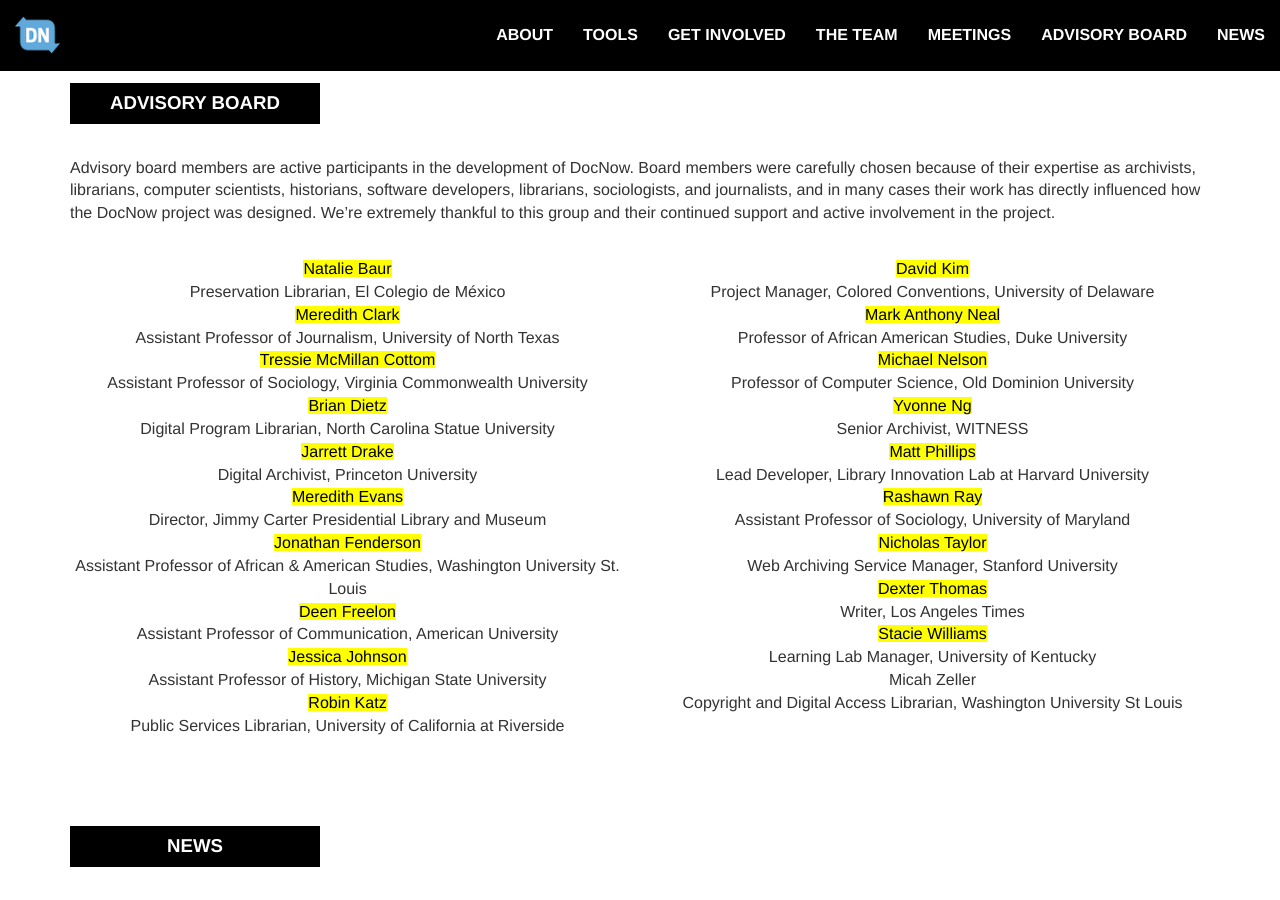
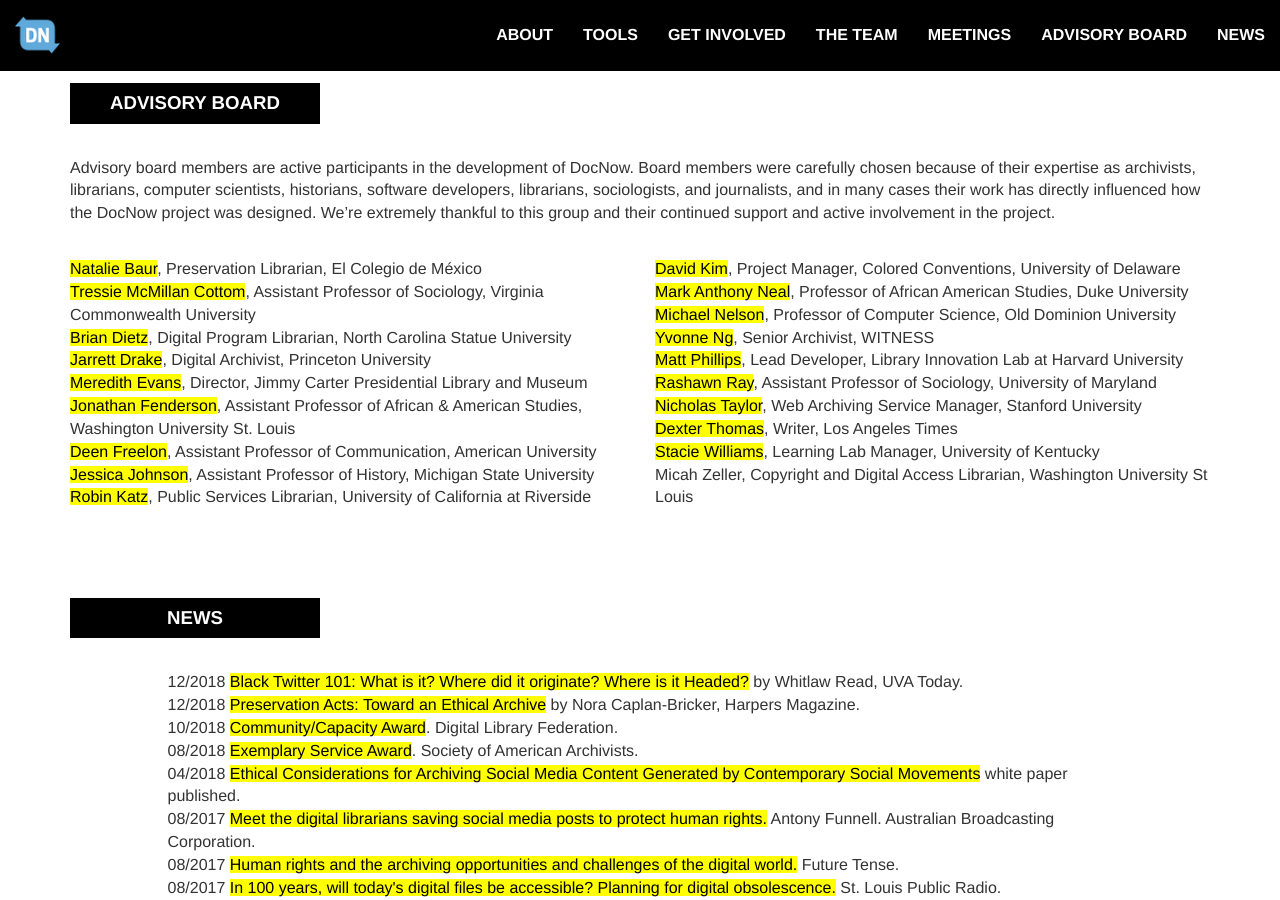
Before and after one commit to DocNow/docnow.github.io, a Jekyll site: the page built from index.html, in a window 1280 px wide and 900 px high, scrolled down 3717 px. Built offline with Jekyll 4.4.1, drawn with Linux system fonts in a browser that asks for light colours.

Commit message:
clean up advisory board
advisory board edits

```diff
--- a/index.html
+++ b/index.html
@@ -355,29 +355,28 @@
             </div>
             <br>
             <div class="row advisors">
-                <div class="col-lg-6 col-md-6 text-center">
-                    <a href="http://nataliembaur.com/" target="_blank">Natalie Baur</a><br>Preservation Librarian, El Colegio de México<br>
-                    <a href="http://journalism.unt.edu/people/meredith-clark" target="_blank">Meredith Clark</a><br>Assistant Professor of Journalism, University of North Texas<br>
-                    <a href="https://tressiemc.com/" target="_blank">Tressie McMillan Cottom</a><br>Assistant Professor of Sociology, Virginia Commonwealth University<br>
-                    <a href="https://www.lib.ncsu.edu/staff/bjdietz" target="_blank">Brian Dietz</a><br>Digital Program Librarian, North Carolina Statue University<br>
-                    <a href="https://library.princeton.edu/staff/jmdrake" target="_blank">Jarrett Drake</a><br>Digital Archivist, Princeton University<br>
-                    <a href="https://www.linkedin.com/in/meredith-evans-ph-d-5731842" target="_blank">Meredith Evans</a><br>Director, Jimmy Carter Presidential Library and Museum<br>
-                    <a href="https://afas.wustl.edu/people/jonathan-fenderson" target="_blank">Jonathan Fenderson</a><br>Assistant Professor of African &amp; American Studies, Washington University St. Louis<br>
-                    <a href="http://dfreelon.org/" target="_blank">Deen Freelon</a><br>Assistant Professor of Communication, American University<br>
-                    <a href="http://jmjohnso.com/" target="_blank">Jessica Johnson</a><br>Assistant Professor of History, Michigan State University<br>
-                    <a href="http://www.robinmkatz.com/" target="_blank">Robin Katz</a><br>Public Services Librarian, University of California at Riverside
+                <div class="col-lg-6 col-md-6">
+                    <a href="http://nataliembaur.com/" target="_blank">Natalie Baur</a>, Preservation Librarian, El Colegio de México<br>
+                    <a href="https://tressiemc.com/" target="_blank">Tressie McMillan Cottom</a>, Assistant Professor of Sociology, Virginia Commonwealth University<br>
+                    <a href="https://www.lib.ncsu.edu/staff/bjdietz" target="_blank">Brian Dietz</a>, Digital Program Librarian, North Carolina Statue University<br>
+                    <a href="https://library.princeton.edu/staff/jmdrake" target="_blank">Jarrett Drake</a>, Digital Archivist, Princeton University<br>
+                    <a href="https://www.linkedin.com/in/meredith-evans-ph-d-5731842" target="_blank">Meredith Evans</a>, Director, Jimmy Carter Presidential Library and Museum<br>
+                    <a href="https://afas.wustl.edu/people/jonathan-fenderson" target="_blank">Jonathan Fenderson</a>, Assistant Professor of African &amp; American Studies, Washington University St. Louis<br>
+                    <a href="http://dfreelon.org/" target="_blank">Deen Freelon</a>, Assistant Professor of Communication, American University<br>
+                    <a href="http://jmjohnso.com/" target="_blank">Jessica Johnson</a>, Assistant Professor of History, Michigan State University<br>
+                    <a href="http://www.robinmkatz.com/" target="_blank">Robin Katz</a>, Public Services Librarian, University of California at Riverside
                 </div>
-                <div class="col-lg-6 col-md-6 text-center">
-                    <a href="http://coloredconventions.org/about-us">David Kim</a><br>Project Manager, Colored Conventions, University of Delaware<br>
-                    <a href="http://aaas.duke.edu/people?Gurl=%2Faas%2FAAAS&Uid=3851&subpage=profile" target="_blank">Mark Anthony Neal</a><br>Professor of African American Studies, Duke University<br>
-                    <a href="http://www.cs.odu.edu/~mln/" target="_blank">Michael Nelson</a><br>Professor of Computer Science, Old Dominion University<br>
-                    <a href="https://witness.org/portfolio_page/yvonne-ng/" target="_blank">Yvonne Ng</a><br>Senior Archivist, WITNESS<br>
-                    <a href="http://mattphillips.info/" target="_blank">Matt Phillips</a><br>Lead Developer, Library Innovation Lab at Harvard University<br>
-                    <a href="https://socy.umd.edu/facultyprofile/Ray/Rashawn" target="_blank">Rashawn Ray</a><br>Assistant Professor of Sociology, University of Maryland<br>
-                    <a href="https://swsblog.stanford.edu/users/nicholas-taylor" target="_blank">Nicholas Taylor</a><br>Web Archiving Service Manager, Stanford University<br>
-                    <a href="http://www.latimes.com/la-bio-dexter-thomas-staff.html" target="_blank">Dexter Thomas</a><br>Writer, Los Angeles Times<br>
-                    <a href="https://staciemariwilliams.com/" target="_blank">Stacie Williams</a><br>Learning Lab Manager, University of Kentucky<br>
-                    Micah Zeller<br>Copyright and Digital Access Librarian, Washington University St Louis
+                <div class="col-lg-6 col-md-6">
+                    <a href="http://coloredconventions.org/about-us">David Kim</a>, Project Manager, Colored Conventions, University of Delaware<br>
+                    <a href="http://aaas.duke.edu/people?Gurl=%2Faas%2FAAAS&Uid=3851&subpage=profile" target="_blank">Mark Anthony Neal</a>, Professor of African American Studies, Duke University<br>
+                    <a href="http://www.cs.odu.edu/~mln/" target="_blank">Michael Nelson</a>, Professor of Computer Science, Old Dominion University<br>
+                    <a href="https://witness.org/portfolio_page/yvonne-ng/" target="_blank">Yvonne Ng</a>, Senior Archivist, WITNESS<br>
+                    <a href="http://mattphillips.info/" target="_blank">Matt Phillips</a>, Lead Developer, Library Innovation Lab at Harvard University<br>
+                    <a href="https://socy.umd.edu/facultyprofile/Ray/Rashawn" target="_blank">Rashawn Ray</a>, Assistant Professor of Sociology, University of Maryland<br>
+                    <a href="https://swsblog.stanford.edu/users/nicholas-taylor" target="_blank">Nicholas Taylor</a>, Web Archiving Service Manager, Stanford University<br>
+                    <a href="http://www.latimes.com/la-bio-dexter-thomas-staff.html" target="_blank">Dexter Thomas</a>, Writer, Los Angeles Times<br>
+                    <a href="https://staciemariwilliams.com/" target="_blank">Stacie Williams</a>, Learning Lab Manager, University of Kentucky<br>
+                    Micah Zeller, Copyright and Digital Access Librarian, Washington University St Louis
                 </div>
             </div>
         </section>
```
